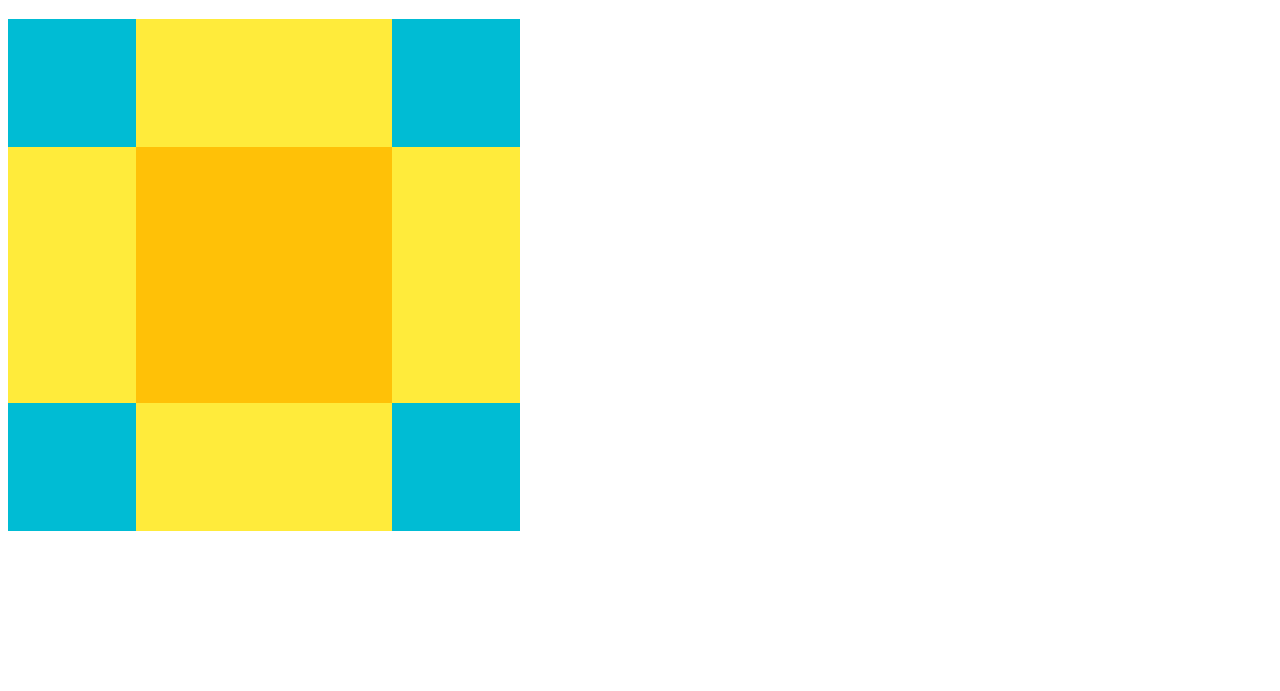
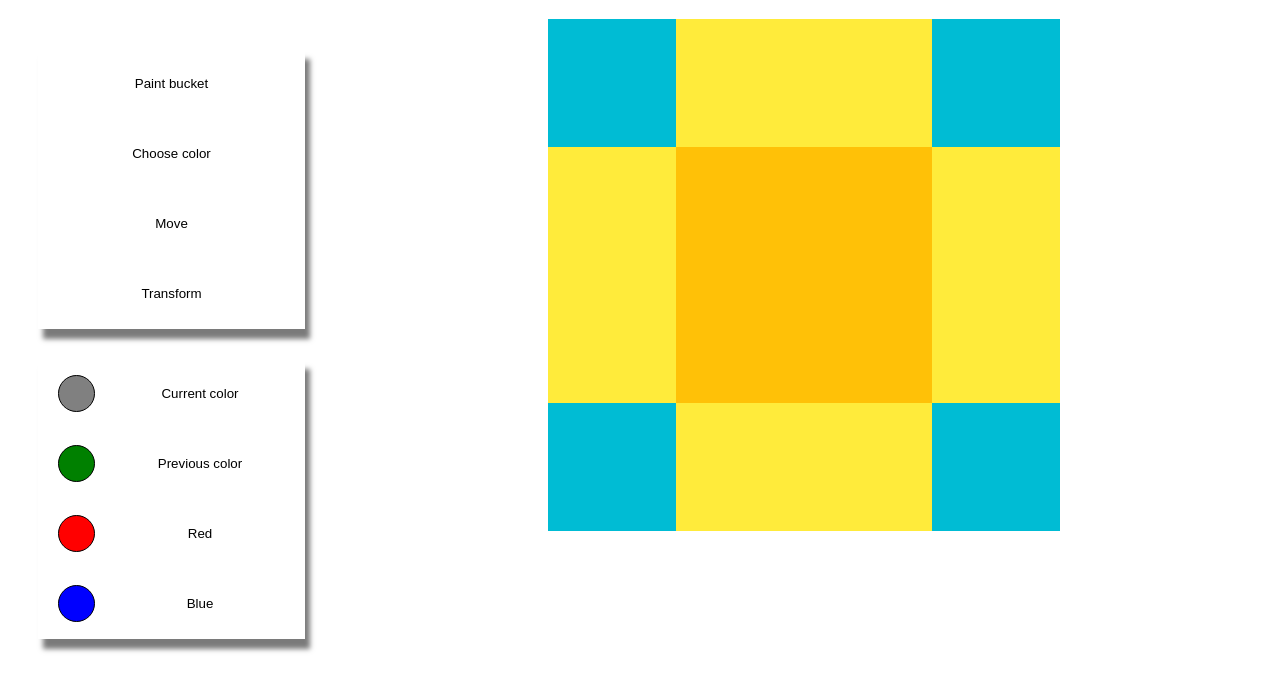
Before and after one commit to akarizwei/codejam-canvas, a plain HTML site: page index.html in a window 1280 px wide. Shown: the part 61-752 px from the top of the page. Drawn offline with Linux system fonts and the light colour scheme.

Commit message:
feat: add buttons layout

```diff
--- a/index.html
+++ b/index.html
@@ -8,19 +8,35 @@
     <link rel="stylesheet" href="main.css">
 </head>
 <body>
-    <header>
-        <h1>Codejam-Canvas</h1>
-    </header>
+<header>
+    <h1>Codejam-Canvas</h1>
+</header>
 
 <main>
     <div class="wrapper">
+        <div class="leftbox">
+            <div class="toolbox">
+                <div class="tools"><img src="" alt=""><button>Paint bucket</button></div>
+                <div class="tools"><img src="" alt=""><button>Choose color</button></div>
+                <div class="tools"><img src="" alt=""><button>Move</button></div>
+                <div class="tools"><img src="" alt=""><button>Transform</button></div>
+            </div>
+            <div class="colorbox">
+                <div class="colors"><div class="circle grey"></div><button>Current color</button></div>
+                <div class="colors"><div class="circle green"></div><button>Previous color</button></div>
+                <div class="colors"><div class="circle red"></div><button>Red</button></div>
+                <div class="colors"><div class="circle blue"></div><button>Blue</button></div>
+            </div>
+        </div>
+
+
 
         <div class="canvas main-canvas">
             <canvas id="canvas"></canvas>
         </div>
 
+        <div class="rightbox"></div>
 </main>
-
 <script src="script.js"></script>
 </body>
 </html>
--- a/main.css
+++ b/main.css
@@ -19,3 +19,55 @@
     -ms-flex-pack: center;
     justify-content: center;
 }
+
+.toolbox, .colorbox{
+    display: flex;
+    flex-direction: column;
+    -webkit-box-shadow: 5px 10px 5px 0px rgba(0,0,0,0.52);
+    -moz-box-shadow: 5px 10px 5px 0px rgba(0,0,0,0.52);
+    box-shadow: 5px 10px 5px 0px rgba(0,0,0,0.52);
+    margin: 30px;
+}
+
+.colors, .tools{
+    display: flex;
+    justify-content: center;
+    align-items: center;
+}
+
+button{
+    width: 200px;
+    height: 50px;
+    background: white;
+    margin: 10px 5px;
+    border: none;
+    align-items: center;
+}
+
+button:hover{
+    background: grey;
+}
+
+.circle{
+    height: 35px;
+    width: 35px;
+    border-radius: 50%;
+    border: 1px solid black;
+    margin-left: 20px;
+}
+
+.grey{
+    background: grey;
+}
+
+.green{
+    background: green;
+}
+
+.red{
+    background: red;
+}
+
+.blue{
+    background: blue;
+}
```
